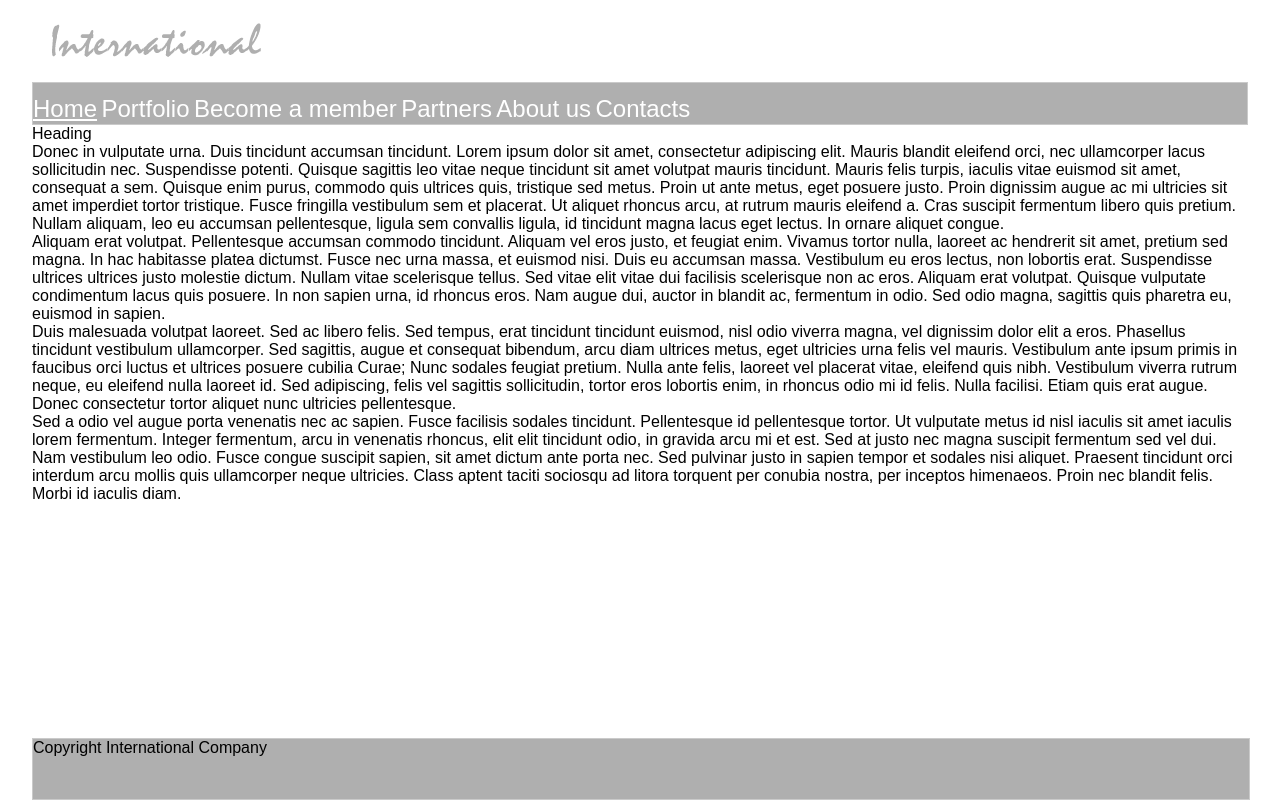
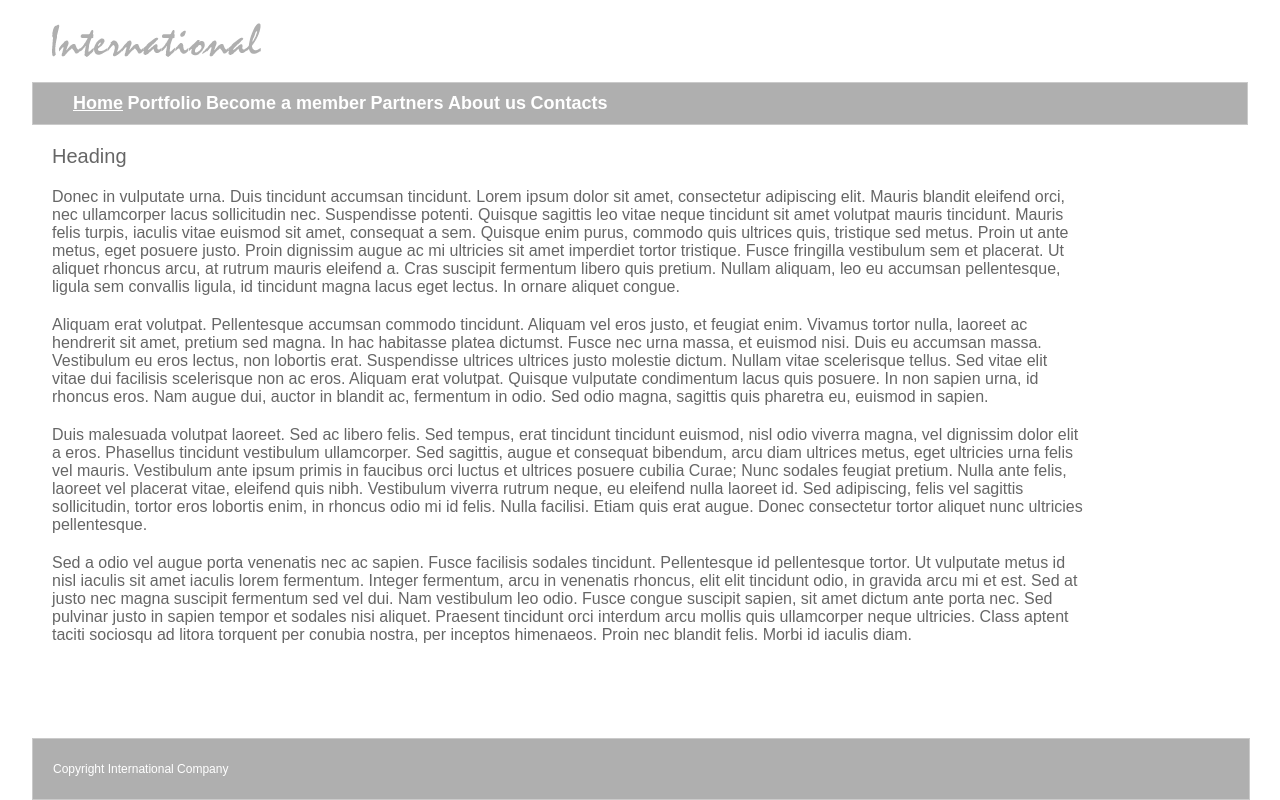
Before and after one commit to bshilo/bshilo.github.io, a plain HTML site: page psd01.loc/www/index.html in a window 1280 px wide. Drawn offline with Linux system fonts and the light colour scheme.

Commit message:
almost done

```diff
--- a/psd01.loc/www/css/style.css
+++ b/psd01.loc/www/css/style.css
@@ -23,7 +23,11 @@ body {
 }
 .b-header {
 	height: 125px;
-	line-height: 18pt;
+}
+
+.b-header-logo {
+	padding: 23px 0 25px 20px;
+	display: block;
 }
 
 .b-header-nav, .b-footer {
@@ -31,37 +35,61 @@ body {
 	background: #afafaf;
 }
 
-.b-header-logo {
-	padding: 23px 0 25px 20px;
-	display: block;
+.b-header-nav {
+ 	height: 41px;
+ 	line-height: 41px;
+ 	text-align: justify;
+ 	padding-right: 40px;
+ 	padding-left: 40px;
 }
 
- .b-header-nav {
- 	height: 41px;
-
- }
-
-.b-header-nav__item, .b-header-nav__item_active {
+.b-header-nav__item{
+	display: inline-block;
+	font-family: Arial, Sans-Serif;
+	font-size: 18px;
+	font-weight: 600;
+	text-decoration: none;
 	color: #fff;
-	/*line-height: inherit;*/
-	font-size: 18pt;
-	display: inline-block;
-	margin: 14px 0;
-}
-.b-header-nav__item {
-	text-decoration: none;
-	color: #fff;*/
+	text-align: left;
+	margin-left: auto;
+	margin-right: auto;
 }
 
 .b-header-nav__item_active {
-	color: #fff;
+	text-decoration: underline;
 }
 
+.b-main {
+	padding: 20px;
+}
+
+.b-article {
+	color: #666;
+	margin-right: 145px;
+}
+
+.b-article-header {
+	font-size: 20px;
+}
+
+.b-article__item{
+	margin-top: 20px;
+}
+
+.b-footer-fix {
+	height: 60px;
+}
 
 .b-footer {
 	position: absolute;
 	left: 0;
 	bottom: 0;
 	height: 60px;
+	line-height: 60px;
 	width: 100%;
 }
+.b-copyright {
+	font-size: 12px;
+	color: #fff;
+	margin-left: 20px;
+}
--- a/psd01.loc/www/index.html
+++ b/psd01.loc/www/index.html
@@ -10,7 +10,7 @@
 		<header class="b-header">
 			<img class="b-header-logo" src="images/logo.png" alt="International">
 			<nav class="b-header-nav">
-				<a class="b-header-nav__item_active" href="/">Home</a>
+				<a class="b-header-nav__item b-header-nav__item_active" href="/">Home</a>
 				<a class="b-header-nav__item" href="pages/portfolio/portfolio.html">Portfolio</a>
 				<a class="b-header-nav__item" href="pages/bmember/bmember.html">Become a member</a>
 				<a class="b-header-nav__item" href="pages/partners/partners.html">Partners</a>
@@ -53,6 +53,7 @@
 					pulvinar justo in sapien tempor et sodales nisi aliquet. Praesent tincidunt orci interdum arcu mollis quis ullamcorper neque ultricies. Class aptent
 					taciti sociosqu ad litora torquent per conubia nostra, per inceptos himenaeos. Proin nec blandit felis. Morbi id iaculis diam.</p>
 				</div> <!--b-article__item-->
+				<div class="b-footer-fix"></div>
 			</article>
 		</main>
 		<footer class="b-footer">
```
Also changed, not shown: psd01.loc/www/pages/about/about.html (+1 -1 lines), psd01.loc/www/pages/bmember/bmember.html (+2 -2 lines), psd01.loc/www/pages/contacts/contacts.html (+1 -1 lines), psd01.loc/www/pages/partners/partners.html (+1 -1 lines), psd01.loc/www/pages/portfolio/portfolio.html (+1 -1 lines), 1 other file.
